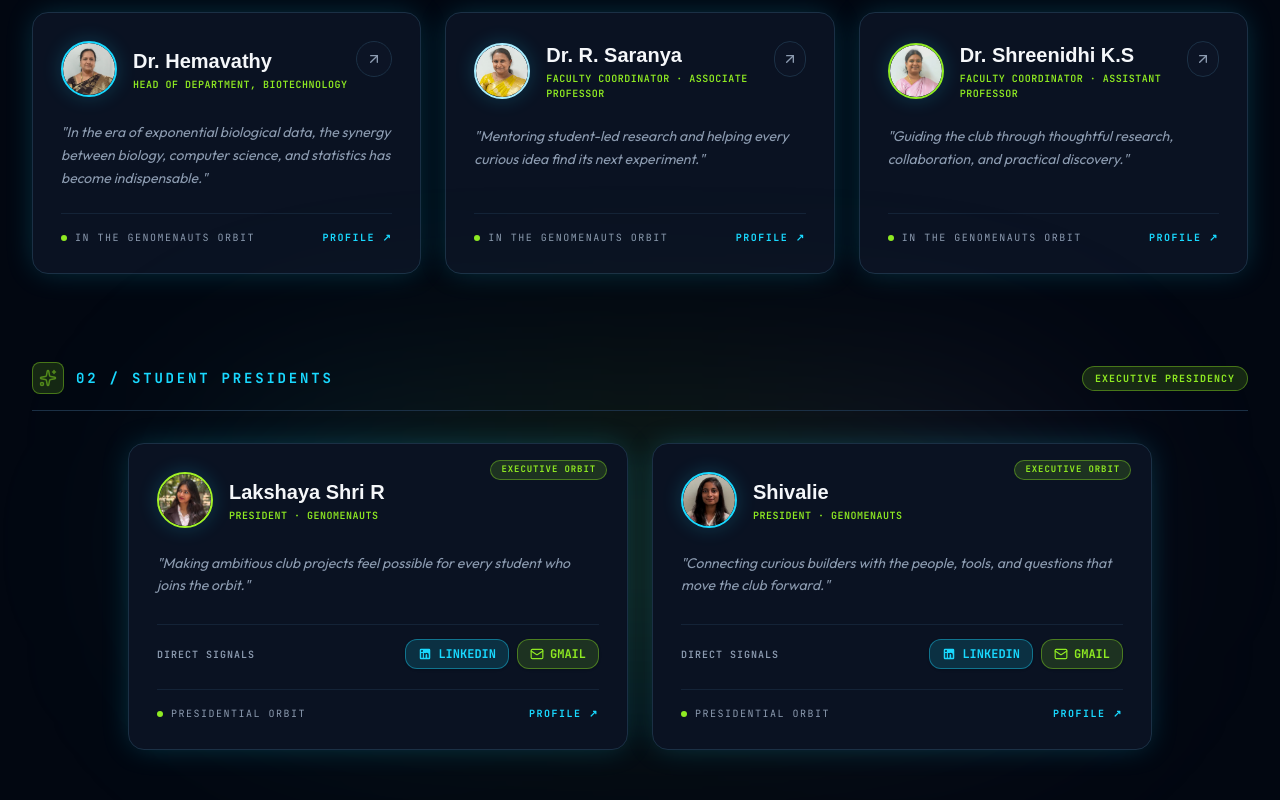
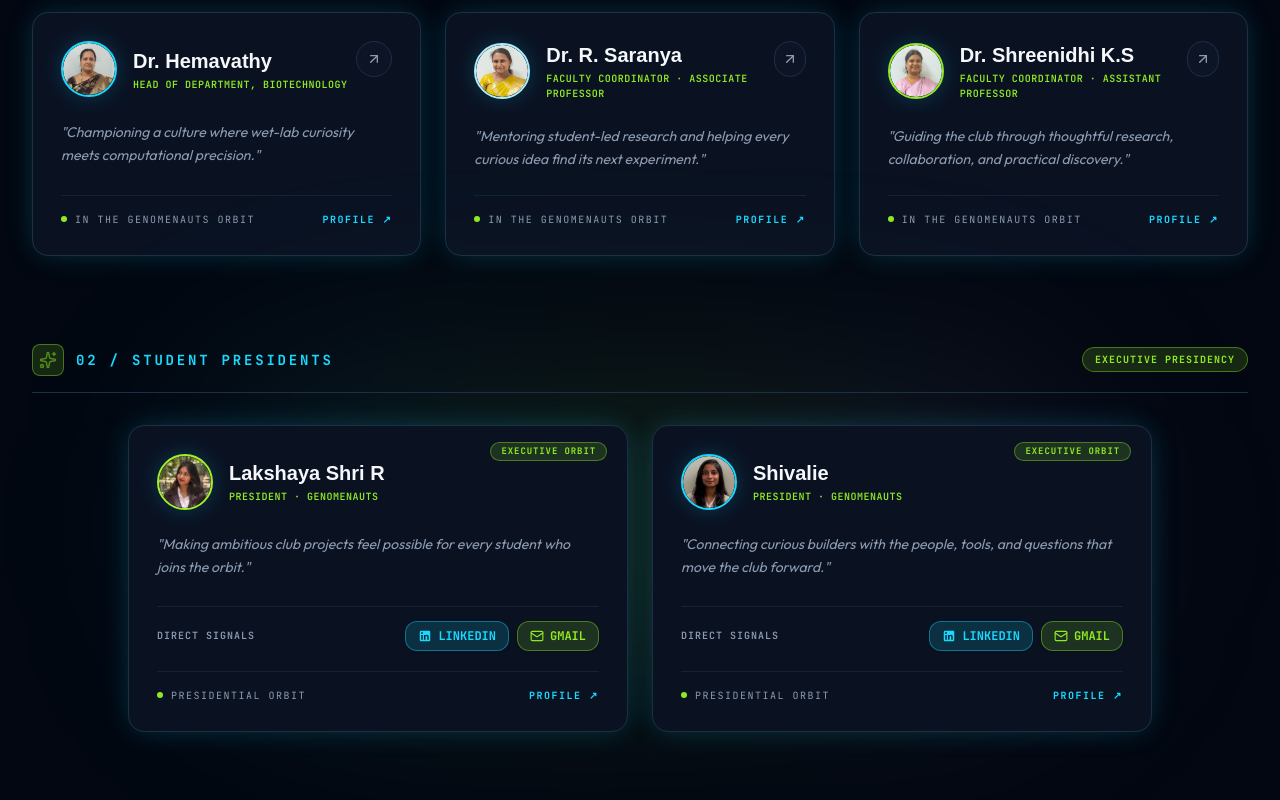
Before and after one commit to rlakshayashri/GENOMENAUTS, a React (Vite) app: page / in a window 1280 px wide. Shown: the part 3620-4420 px from the top of the page. Built offline with nearby package versions, Linux system fonts and the light colour scheme; a web font is replaced by a local one.

Commit message:
Update Dr. Hemavathy leadership profile bio to describe her role as Head of Department instead of HOD message

```diff
--- a/src/data/teamData.ts
+++ b/src/data/teamData.ts
@@ -46,8 +46,8 @@ export const LEADERSHIP_MEMBERS: TeamMember[] = [
     role: 'HEAD OF DEPARTMENT, BIOTECHNOLOGY',
     domain: 'BIO RESEARCH',
     category: '01 / DEPARTMENT',
-    quote: 'In the era of exponential biological data, the synergy between biology, computer science, and statistics has become indispensable.',
-    bio: 'In the era of exponential biological data, the synergy between biology, computer science, and statistics has become indispensable. This database is curated as a centralized, accessible resource for our students, researchers, and faculty to explore genomic, proteomic, and structural data with ease.\n\nThe field is witnessing transformative advancements. From AI-driven drug discovery and AlphaFold-based protein structure prediction to single-cell multi-omics, metagenomics, and precision medicine, computational biology is redefining healthcare and biotechnology. Our focus is to equip students with skills aligned to these trending frontiers.\n\nI encourage you to utilize this platform for learning, research, and innovation, and to contribute towards building robust computational solutions for real-world biological challenges.',
+    quote: 'Championing a culture where wet-lab curiosity meets computational precision.',
+    bio: 'Dr. Hemavathy is the Head of the Department of Biotechnology at SRMIST Ramapuram, Chennai. She provides strategic vision, academic leadership, and research guidance to empower students in emerging frontiers of biotechnology, genomics, and computational sciences.',
     isLeadership: true,
     initials: 'DH',
     avatarColor: 'border-[#19D9FF] text-[#19D9FF]',
```
